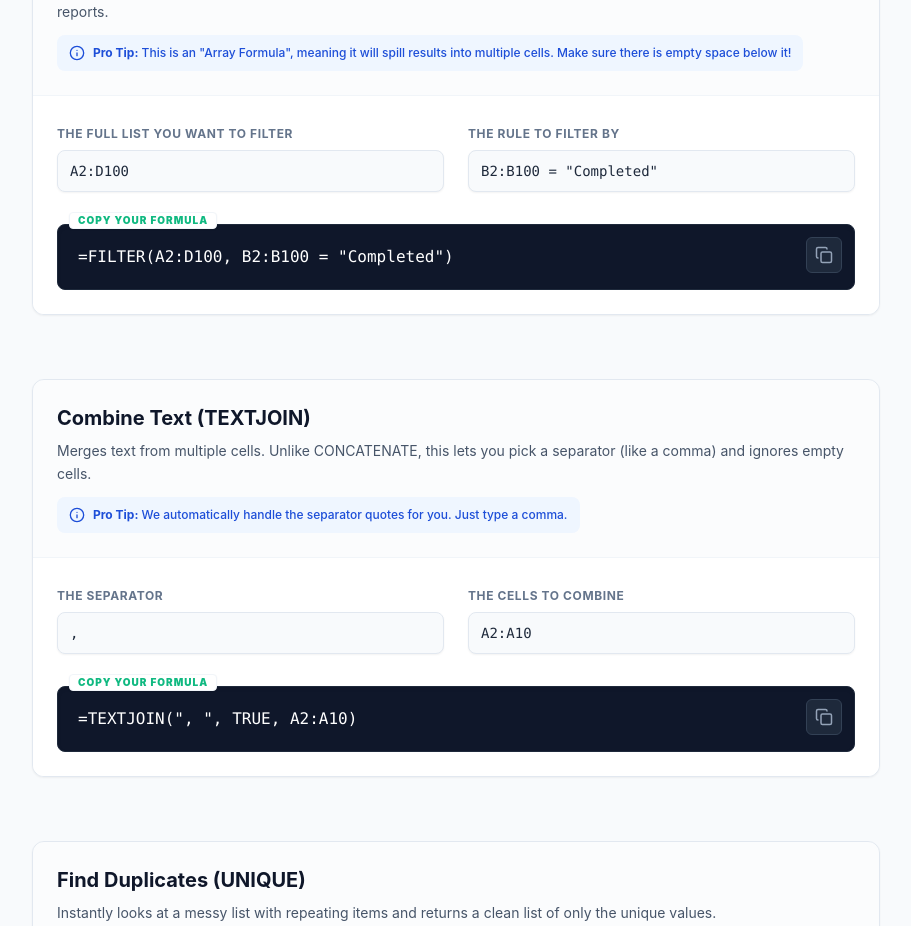
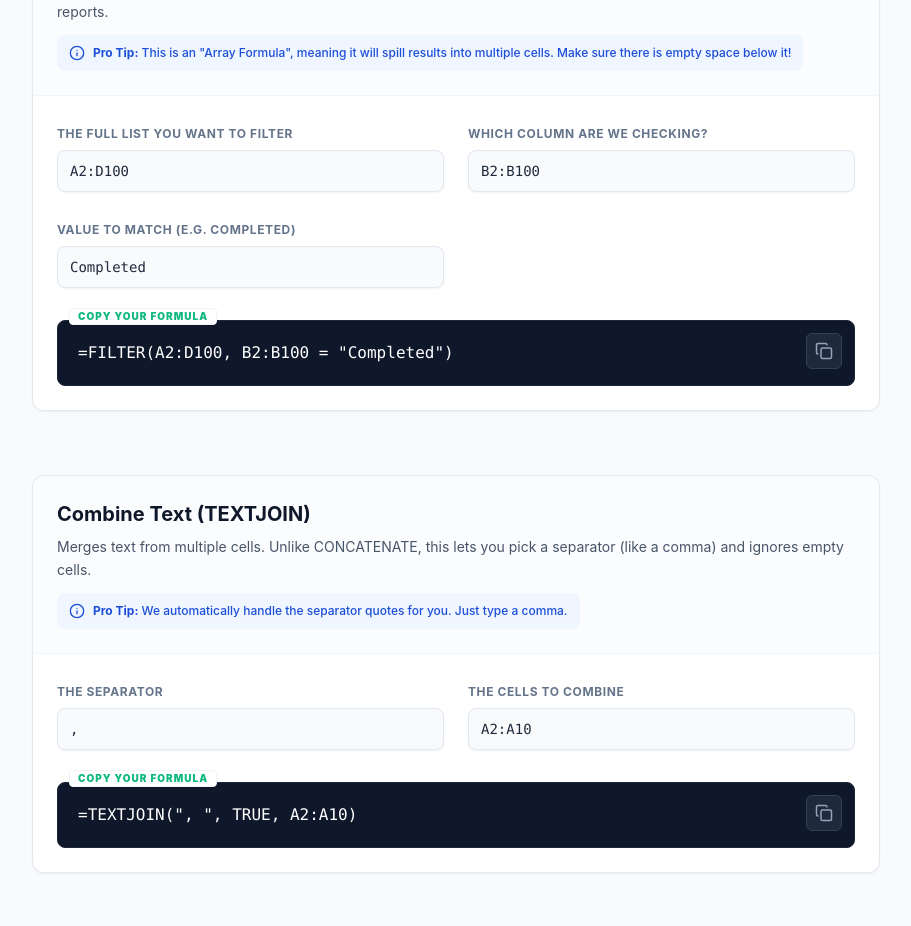
Before and after one commit to sheridan-runs/spreadsheet-school, a React (Vite) app in the folder spreadsheet-school/: page / in a window 1280 px wide. Shown: the part 2180-3106 px from the top of the page, without its empty margins (328-1239 px from the left). Built offline with nearby package versions, Linux system fonts and the light colour scheme.

Commit message:
Update App.tsx

```diff
--- a/spreadsheet-school/src/App.tsx
+++ b/spreadsheet-school/src/App.tsx
@@ -116,13 +116,20 @@ function App() {
           placeholder: 'A2:D100'
         },
         {
-          id: 'condition',
-          label: 'The rule to filter by',
-          defaultValue: 'B2:B100 = "Completed"',
-          placeholder: 'B2:B100 = "Completed"'
+          id: 'checkCol',
+          label: 'Which column are we checking?',
+          defaultValue: 'B2:B100',
+          placeholder: 'B2:B100'
+        },
+        {
+          id: 'value',
+          label: 'Value to match (e.g. Completed)',
+          defaultValue: 'Completed',
+          placeholder: 'Completed'
         },
       ],
-      generator: (v: any) => `=FILTER(${v.range}, ${v.condition})`
+      // Logic: We write the "=" and the quotes for them
+      generator: (v: any) => `=FILTER(${v.range}, ${v.checkCol} = ${smartQuote(v.value)})`
     },
     {
       id: 'text-join',
```
